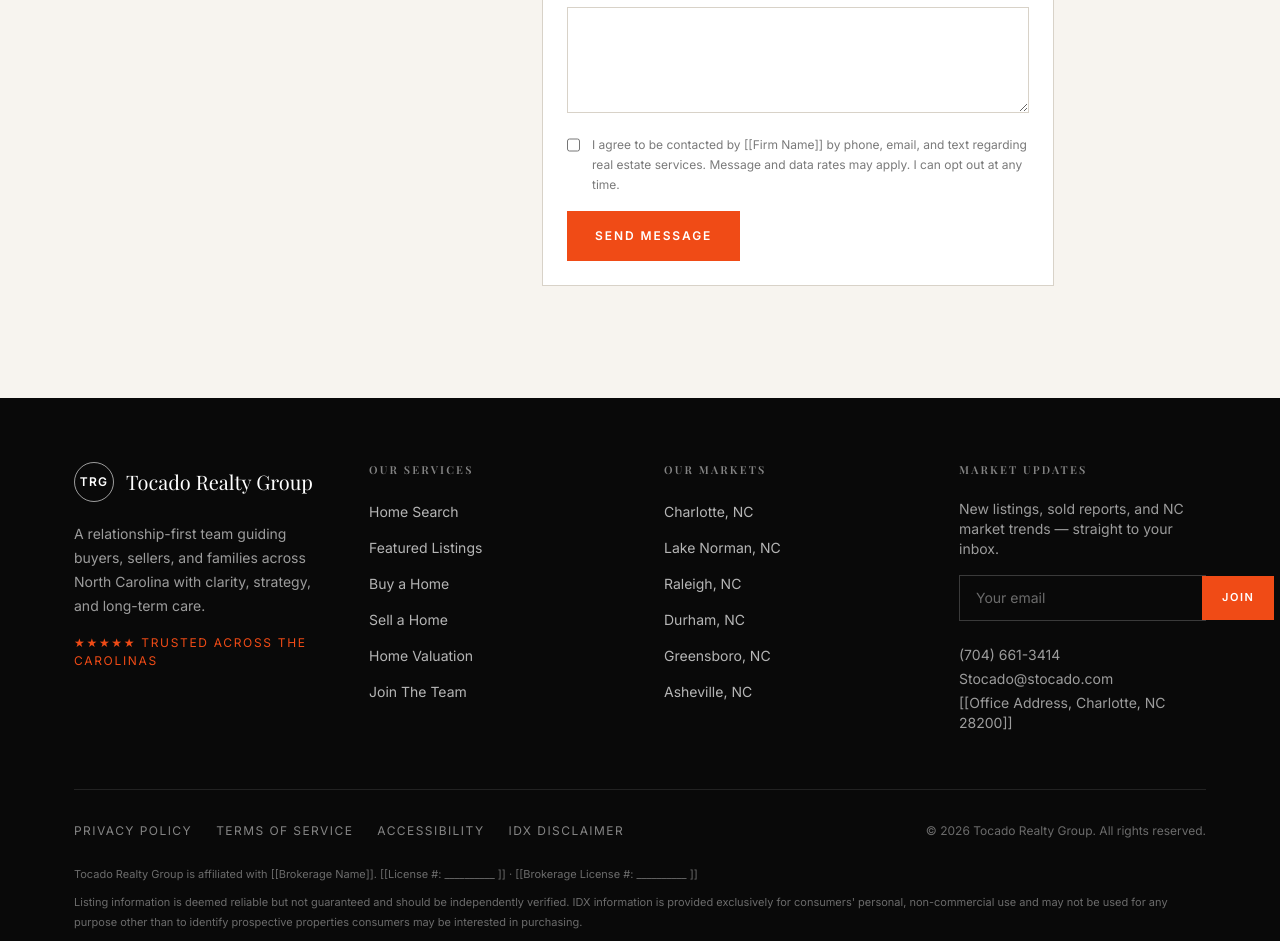
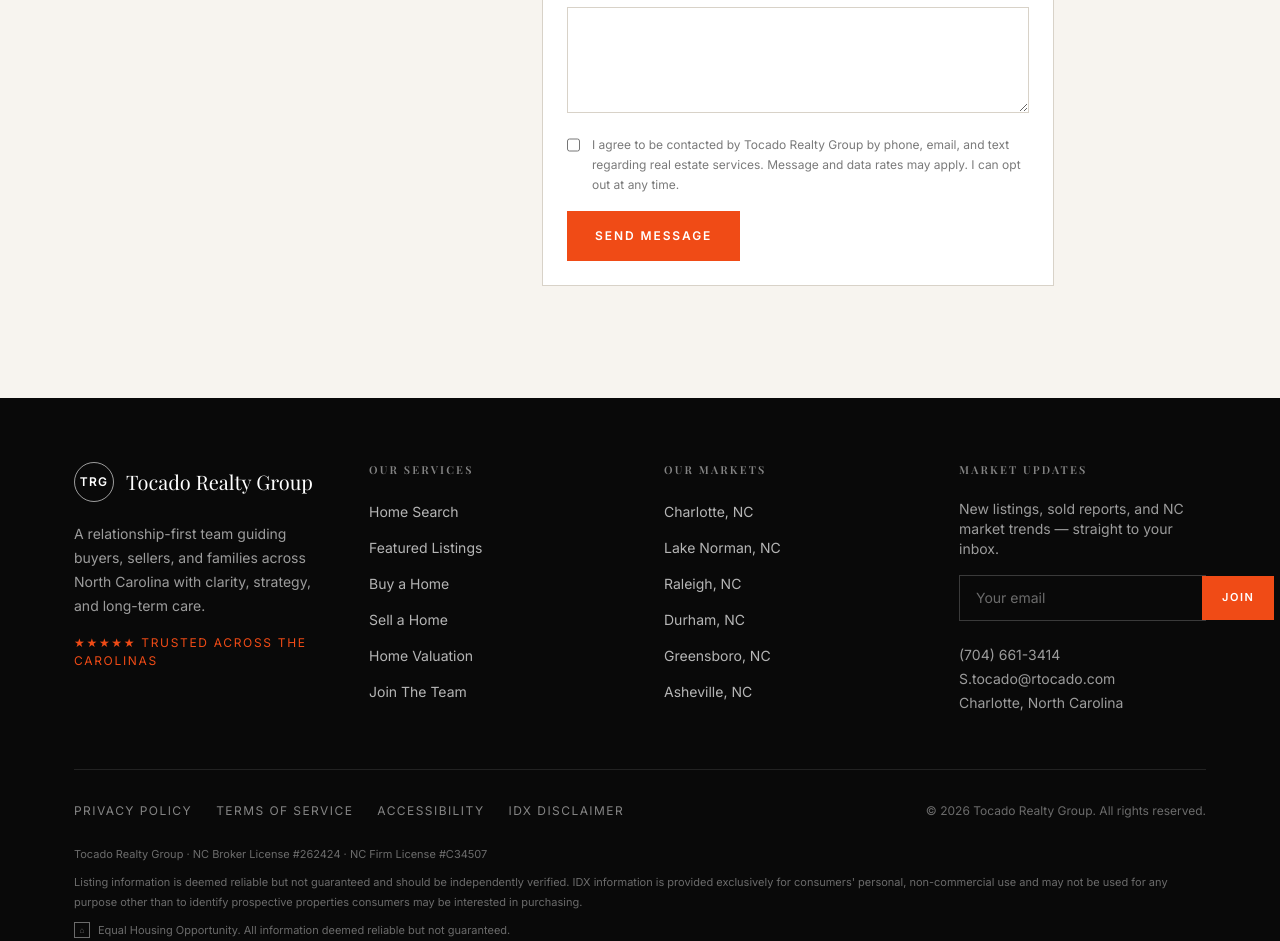
Before and after one commit to AaronPilk/Tocado-Realty-Group-, a Next.js app: page /team/stephenie-tocado in a window 1280 px wide. Shown: the part 800-1741 px from the top of the page. Built offline with nearby package versions, Linux system fonts and the light colour scheme; no server answers; a web font is replaced by a local one.

Commit message:
Real firm details, licenses, single-agent team, honest ticker

```diff
--- a/app/contact/page.tsx
+++ b/app/contact/page.tsx
@@ -49,7 +49,7 @@
                 <p className="font-medium">{siteConfig.address}</p>
               </div>
               <div className="border-t border-line pt-5 text-[12px] leading-5 text-muted">
-                {siteConfig.name} · affiliated with {siteConfig.brokerage}
+                {siteConfig.name} · {siteConfig.legal.license}
               </div>
             </div>
           </aside>
--- a/app/idx-disclaimer/page.tsx
+++ b/app/idx-disclaimer/page.tsx
@@ -23,8 +23,8 @@
       </p>
       <p>
         Listings displayed may be held by brokerage firms other than{" "}
-        {siteConfig.name} / {siteConfig.brokerage}, and are marked with the
-        appropriate attribution where required by Canopy MLS display rules.
+        {siteConfig.name}, and are marked with the appropriate attribution where
+        required by Canopy MLS display rules.
       </p>
       <p>
         Some properties which appear for sale on this website may no longer be
--- a/app/privacy-policy/page.tsx
+++ b/app/privacy-policy/page.tsx
@@ -11,7 +11,7 @@
 
 export default function PrivacyPolicyPage() {
   return (
-    <LegalPage title="Privacy Policy" updated="[[Month YYYY]]">
+    <LegalPage title="Privacy Policy" updated="June 2026">
       {/* TEMPLATE — have an attorney review before launch. */}
       <p>
         {siteConfig.name} (&quot;we,&quot; &quot;us&quot;) respects your privacy.
--- a/app/terms/page.tsx
+++ b/app/terms/page.tsx
@@ -11,7 +11,7 @@
 
 export default function TermsPage() {
   return (
-    <LegalPage title="Terms of Service" updated="[[Month YYYY]]">
+    <LegalPage title="Terms of Service" updated="June 2026">
       {/* TEMPLATE — have an attorney review before launch. */}
       <p>
         By using this website, you agree to these terms. If you do not agree,
--- a/components/home/SalesTicker.tsx
+++ b/components/home/SalesTicker.tsx
@@ -9,7 +9,7 @@
           <span key={i} className="flex items-center gap-3 text-[12px] uppercase tracking-[0.12em] text-white/70">
             <span className="text-orange">↗</span>
             <span className="font-semibold text-orange">{it.label}</span>
-            <span>· {it.address} · {it.city}, {it.state} · {it.price}</span>
+            <span>· {it.address} · {it.city}, {it.state}{it.price ? ` · ${it.price}` : ""}</span>
           </span>
         ))}
       </div>
--- a/components/layout/Footer.tsx
+++ b/components/layout/Footer.tsx
@@ -99,7 +99,7 @@
           </div>
           <div className="mt-6 space-y-2 text-[11px] leading-5 text-white/40">
             <p>
-              {siteConfig.name} is affiliated with {siteConfig.brokerage}. {siteConfig.legal.license} · {siteConfig.legal.brokerageLicense}
+              {siteConfig.name} · {siteConfig.legal.license} · {siteConfig.legal.brokerageLicense}
             </p>
             <p>{siteConfig.legal.idxDisclaimer}</p>
             <p className="flex items-center gap-2">
--- a/data/locations.ts
+++ b/data/locations.ts
@@ -18,7 +18,7 @@
     name: "Charlotte",
     state: "NC",
     serviceArea: "Charlotte & Mecklenburg County",
-    phone: "[[(704) 000-0000]]",
+    phone: "(704) 661-3414",
     blurb: "The Queen City — uptown energy, established neighborhoods, and steady appreciation.",
     description:
       "Charlotte is the anchor of our market. From historic Dilworth and Myers Park to fast-growing South End and Ballantyne, we help buyers and sellers move with strategy in one of the Southeast's strongest housing markets.",
@@ -29,7 +29,7 @@
     name: "Lake Norman",
     state: "NC",
     serviceArea: "Cornelius, Davidson, Huntersville, Mooresville",
-    phone: "[[(704) 000-0000]]",
+    phone: "(704) 661-3414",
     blurb: "Waterfront living north of Charlotte — luxury, lake access, and lifestyle.",
     description:
       "The Lake Norman towns offer waterfront estates, golf communities, and easy access to Charlotte. We specialize in pricing and marketing lake-area homes where presentation and timing drive premium results.",
@@ -40,7 +40,7 @@
     name: "Raleigh",
     state: "NC",
     serviceArea: "Raleigh & Wake County",
-    phone: "[[(919) 000-0000]]",
+    phone: "(704) 661-3414",
     blurb: "The Triangle's capital — research, talent, and relentless demand.",
     description:
       "Raleigh's mix of government, universities, and tech keeps demand high year-round. We guide relocating buyers and local sellers through a market that rewards preparation and sharp negotiation.",
@@ -51,7 +51,7 @@
     name: "Durham",
     state: "NC",
     serviceArea: "Durham & surrounding Triangle",
-    phone: "[[(919) 000-0000]]",
+    phone: "(704) 661-3414",
     blurb: "Bull City character — revitalized downtown and strong rental upside.",
     description:
       "Durham blends historic charm with new development around Duke and the Research Triangle. It's a market with real upside for buyers who move decisively and sellers who present well.",
@@ -62,7 +62,7 @@
     name: "Greensboro",
     state: "NC",
     serviceArea: "Greensboro & the Triad",
-    phone: "[[(336) 000-0000]]",
+    phone: "(704) 661-3414",
     blurb: "Triad value — affordability, space, and central NC access.",
     description:
       "Greensboro offers strong value and space for the money, with a central location connecting the Triad. We help first-time buyers and move-up families find the right fit at the right price.",
@@ -73,7 +73,7 @@
     name: "Asheville",
     state: "NC",
     serviceArea: "Asheville & Buncombe County",
-    phone: "[[(828) 000-0000]]",
+    phone: "(704) 661-3414",
     blurb: "Mountain lifestyle — second homes, character, and limited inventory.",
     description:
       "Asheville's mountain setting and lifestyle keep it competitive, with limited inventory and strong second-home demand. We position listings to stand out and help buyers win in tight conditions.",
--- a/data/mock-listings.ts
+++ b/data/mock-listings.ts
@@ -22,84 +22,84 @@
     address: "113 Cross Current Lane", city: "Belmont", state: "NC", zip: "28012", county: "Gaston",
     beds: 5, baths: 4, halfBaths: 1, sqft: 3316, propertyType: "Single Family", yearBuilt: 2018, daysOnMarket: 4,
     description: "Sample listing for preview. Elevated living in the desirable McLean South Shore waterfront community — lake access and resort-inspired amenities.",
-    treatment: "warm", featured: true, listingAgent: "Olivia Forsberg", attribution: "[[Brokerage Name]]", sourceMLS: "Preview Data",
+    treatment: "warm", featured: true, listingAgent: "Olivia Forsberg", attribution: "Tocado Realty Group", sourceMLS: "Preview Data",
   },
   {
     id: "NC-1002", mlsNumber: "4012002", status: "Active", listPrice: 324000,
     address: "649 Ainslie Downs Street", city: "Charlotte", state: "NC", zip: "28273", county: "Mecklenburg",
     beds: 2, baths: 2, halfBaths: 1, sqft: 1667, propertyType: "Townhouse", yearBuilt: 2015, daysOnMarket: 9,
     description: "Sample listing for preview. Beautifully designed end-unit townhome with added privacy and a modern, convenient layout.",
-    treatment: "charcoal", featured: true, listingAgent: "Jordan Spafan", attribution: "[[Brokerage Name]]", sourceMLS: "Preview Data",
+    treatment: "charcoal", featured: true, listingAgent: "Jordan Spafan", attribution: "Tocado Realty Group", sourceMLS: "Preview Data",
   },
   {
     id: "NC-1003", mlsNumber: "4012003", status: "Active", listPrice: 1450000,
     address: "1023 Piney Drive", city: "Monroe", state: "NC", zip: "28110", county: "Union",
     beds: 5, baths: 6, sqft: 5320, lotSizeAcres: 2.1, propertyType: "Single Family", yearBuilt: 2020, daysOnMarket: 2,
     description: "Sample listing for preview. Custom brick-and-stone estate offering resort-style living on over 2 private acres — elegant architecture throughout.",
-    treatment: "dark", featured: true, listingAgent: "Jeremy George", attribution: "[[Brokerage Name]]", sourceMLS: "Preview Data",
+    treatment: "dark", featured: true, listingAgent: "Jeremy George", attribution: "Tocado Realty Group", sourceMLS: "Preview Data",
   },
   {
     id: "NC-1004", mlsNumber: "4012004", status: "Active", listPrice: 548000,
     address: "1836 Academy Street", city: "Charlotte", state: "NC", zip: "28205", county: "Mecklenburg",
     beds: 3, baths: 2, halfBaths: 1, sqft: 1985, propertyType: "Single Family", yearBuilt: 2019, daysOnMarket: 14,
     description: "Sample listing for preview. Contemporary home boasting modern design and high-end finishes, featuring an open layout with abundant natural light.",
-    treatment: "warm", featured: true, listingAgent: "Jordan Spafan", attribution: "[[Brokerage Name]]", sourceMLS: "Preview Data",
+    treatment: "warm", featured: true, listingAgent: "Jordan Spafan", attribution: "Tocado Realty Group", sourceMLS: "Preview Data",
   },
   {
     id: "NC-1005", mlsNumber: "4012005", status: "Active", listPrice: 478000,
     address: "2016 Hemlock Trail", city: "Fort Mill", state: "SC", zip: "29708", county: "York",
     beds: 4, baths: 2, halfBaths: 1, sqft: 2766, propertyType: "Single Family", yearBuilt: 2016, daysOnMarket: 7,
     description: "Sample listing for preview. Nestled in the desirable Common Creek community, this beautifully maintained home offers timeless charm and modern comfort.",
-    treatment: "charcoal", featured: true, listingAgent: "Sean Boger", attribution: "[[Brokerage Name]]", sourceMLS: "Preview Data",
+    treatment: "charcoal", featured: true, listingAgent: "Sean Boger", attribution: "Tocado Realty Group", sourceMLS: "Preview Data",
   },
   {
     id: "NC-1006", mlsNumber: "4012006", status: "Active", listPrice: 724900,
     address: "2020 Lake Como Drive", city: "Monroe", state: "NC", zip: "28112", county: "Union",
     beds: 4, baths: 3, halfBaths: 1, sqft: 2316, propertyType: "Single Family", yearBuilt: 2017, daysOnMarket: 11,
     description: "Sample listing for preview. Beautifully designed one-story ranch home offers easy living in the desirable Crescent at Wesley Chapel community.",
-    treatment: "dark", featured: true, listingAgent: "Emily Taylor", attribution: "[[Brokerage Name]]", sourceMLS: "Preview Data",
+    treatment: "dark", featured: true, listingAgent: "Emily Taylor", attribution: "Tocado Realty Group", sourceMLS: "Preview Data",
   },
   {
     id: "NC-1007", mlsNumber: "4012007", status: "Coming Soon", listPrice: 489000,
     address: "330 Oak Street", city: "Davidson", state: "NC", zip: "28036", county: "Mecklenburg",
     beds: 3, baths: 2, sqft: 1980, propertyType: "Single Family", yearBuilt: 1998, daysOnMarket: 0,
     description: "Sample listing for preview. Classic Davidson cottage steps from Main Street with a renovated kitchen and a deep, private lot.",
-    treatment: "warm", featured: true, listingAgent: "Olivia Forsberg", attribution: "[[Brokerage Name]]", sourceMLS: "Preview Data",
+    treatment: "warm", featured: true, listingAgent: "Olivia Forsberg", attribution: "Tocado Realty Group", sourceMLS: "Preview Data",
   },
   {
     id: "NC-1008", mlsNumber: "4012008", status: "Active", listPrice: 1150000,
     address: "44 Lakeview Drive", city: "Cornelius", state: "NC", zip: "28031", county: "Mecklenburg",
     beds: 5, baths: 4, halfBaths: 1, sqft: 4210, lotSizeAcres: 0.55, propertyType: "Single Family", yearBuilt: 2009, daysOnMarket: 12,
     description: "Sample listing for preview. Lake Norman living with deeded water access, a resort-style backyard, and a main-level primary suite.",
-    treatment: "dark", featured: true, listingAgent: "Jeremy George", attribution: "[[Brokerage Name]]", sourceMLS: "Preview Data",
+    treatment: "dark", featured: true, listingAgent: "Jeremy George", attribution: "Tocado Realty Group", sourceMLS: "Preview Data",
   },
   {
     id: "NC-1009", mlsNumber: "4012009", status: "Active", listPrice: 389000,
     address: "812 Elm Court", city: "Huntersville", state: "NC", zip: "28078", county: "Mecklenburg",
     beds: 3, baths: 2, halfBaths: 1, sqft: 1740, propertyType: "Townhouse", yearBuilt: 2012, daysOnMarket: 9,
     description: "Sample listing for preview. Low-maintenance townhome minutes from town center with an open floor plan and community amenities.",
-    treatment: "charcoal", featured: true, listingAgent: "Sean Boger", attribution: "[[Brokerage Name]]", sourceMLS: "Preview Data",
+    treatment: "charcoal", featured: true, listingAgent: "Sean Boger", attribution: "Tocado Realty Group", sourceMLS: "Preview Data",
   },
   {
     id: "NC-1010", mlsNumber: "4012010", status: "Active", listPrice: 615000,
     address: "705 Waxhaw Marvin Road", city: "Waxhaw", state: "NC", zip: "28173", county: "Union",
     beds: 4, baths: 3, sqft: 2890, propertyType: "Single Family", yearBuilt: 2015, daysOnMarket: 6,
     description: "Sample listing for preview. Spacious family home in sought-after Waxhaw with a flex room, large island kitchen, and a fenced yard.",
-    treatment: "warm", featured: true, listingAgent: "Emily Taylor", attribution: "[[Brokerage Name]]", sourceMLS: "Preview Data",
+    treatment: "warm", featured: true, listingAgent: "Emily Taylor", attribution: "Tocado Realty Group", sourceMLS: "Preview Data",
   },
   {
     id: "NC-1011", mlsNumber: "4012011", status: "Active", listPrice: 299900,
     address: "118 Catawba Avenue", city: "Gastonia", state: "NC", zip: "28052", county: "Gaston",
     beds: 3, baths: 2, sqft: 1520, propertyType: "Single Family", yearBuilt: 2004, daysOnMarket: 18,
     description: "Sample listing for preview. Move-in ready ranch with great value, a level yard, and easy access to uptown Charlotte.",
-    treatment: "charcoal", featured: true, listingAgent: "Jordan Spafan", attribution: "[[Brokerage Name]]", sourceMLS: "Preview Data",
+    treatment: "charcoal", featured: true, listingAgent: "Jordan Spafan", attribution: "Tocado Realty Group", sourceMLS: "Preview Data",
   },
   {
     id: "NC-1012", mlsNumber: "4012012", status: "Active", listPrice: 1995000,
     address: "19 Harbor Point", city: "Mooresville", state: "NC", zip: "28117", county: "Iredell",
     beds: 5, baths: 5, halfBaths: 1, sqft: 5400, lotSizeAcres: 0.9, propertyType: "Single Family", yearBuilt: 2019, daysOnMarket: 3,
     description: "Sample listing for preview. Waterfront estate with private dock, infinity-edge pool, and floor-to-ceiling views of Lake Norman.",
-    treatment: "dark", featured: true, listingAgent: "Jeremy George", attribution: "[[Brokerage Name]]", sourceMLS: "Preview Data",
+    treatment: "dark", featured: true, listingAgent: "Jeremy George", attribution: "Tocado Realty Group", sourceMLS: "Preview Data",
   },
 ];
 
--- a/data/site.ts
+++ b/data/site.ts
@@ -12,15 +12,15 @@
   name: "Tocado Realty Group",
   shortName: "Tocado",
   logoMark: "TRG", // crest text until a real logo is supplied
-  brokerage: "[[Brokerage Name]]", // NC requires brokerage affiliation — still needed
+  brokerage: "Tocado Realty Group", // her own NC brokerage firm
   tagline: "Real Estate, Done With Intention.",
   marketLabel: "Serving North Carolina",
 
   // ── Contact ─────────────────────────────────────────────────
   phone: "(704) 661-3414",
   phoneHref: "tel:+17046613414",
-  email: "Stocado@stocado.com", // [[double-check spelling — Tocado vs Stocado?]]
-  address: "[[Office Address, Charlotte, NC 28200]]",
+  email: "S.tocado@rtocado.com",
+  address: "Charlotte, North Carolina", // [[add full office street address when ready]]
 
   // ── Lead delivery (Formspree → emails Stephenie) ────────────
   // 1. Make a free form at https://formspree.io (set the notification email to
@@ -38,10 +38,11 @@
     "A relationship-first team guiding buyers, sellers, and families across North Carolina with clarity, strategy, and long-term care.",
 
   // ── Social ──────────────────────────────────────────────────
+  // Leave blank to hide the icon until the account exists. Paste a URL to show it.
   social: {
-    instagram: "[[https://instagram.com/yourfirm]]",
-    facebook: "[[https://facebook.com/yourfirm]]",
-    linkedin: "[[https://linkedin.com/company/yourfirm]]",
+    instagram: "",
+    facebook: "",
+    linkedin: "",
     youtube: "",
   },
 
@@ -55,14 +56,14 @@
 
   // ── Legal / compliance (REVIEW WITH BROKER BEFORE LAUNCH) ────
   legal: {
-    license: "[[License #: __________ ]]",
-    brokerageLicense: "[[Brokerage License #: __________ ]]",
+    license: "NC Broker License #262424",
+    brokerageLicense: "NC Firm License #C34507",
     equalHousing: true,
     realtorMark: false, // only set true if legally permitted to use REALTOR®
     idxDisclaimer:
       "Listing information is deemed reliable but not guaranteed and should be independently verified. IDX information is provided exclusively for consumers' personal, non-commercial use and may not be used for any purpose other than to identify prospective properties consumers may be interested in purchasing.",
     consent:
-      "I agree to be contacted by [[Firm Name]] by phone, email, and text regarding real estate services. Message and data rates may apply. I can opt out at any time.",
+      "I agree to be contacted by Tocado Realty Group by phone, email, and text regarding real estate services. Message and data rates may apply. I can opt out at any time.",
   },
 } as const;
 
--- a/data/team.ts
+++ b/data/team.ts
@@ -11,57 +11,20 @@
   bio: string;
 };
 
-// Stephenie is real. The rest are placeholders so the grid + filters render —
-// replace or remove as the team is built out.
+// Stephenie is the firm. Add more agents here as the team grows.
 export const team: Agent[] = [
   {
     slug: "stephenie-tocado",
     name: "Stephenie Tocado",
-    title: "Founder & Lead Broker",
+    title: "Founder, Broker-in-Charge",
     office: "Charlotte",
     specialty: "Luxury",
     image: "/images/stephenie.png",
     treatment: "warm",
-    email: "[[stephenie@yourfirm.com]]",
-    phone: "[[(704) 000-0000]]",
-    bio: "With more than two decades in real estate and mortgage since 2002, Stephenie built this team on a simple standard: relationships over transactions. Licensed in North Carolina and South Carolina, she brings deep knowledge of the full transaction — from first conversation to closing table — and an obsession with the details that protect her clients.",
-  },
-  {
-    slug: "agent-two",
-    name: "[[Agent Name]]",
-    title: "Buyer's Specialist",
-    office: "Charlotte",
-    specialty: "Buying",
-    image: "",
-    treatment: "charcoal",
-    email: "[[agent@yourfirm.com]]",
-    phone: "[[(704) 000-0000]]",
-    bio: "[[Short original bio — focus, neighborhoods served, what clients say.]]",
-  },
-  {
-    slug: "agent-three",
-    name: "[[Agent Name]]",
-    title: "Listing Specialist",
-    office: "Lake Norman",
-    specialty: "Selling",
-    image: "",
-    treatment: "warm",
-    email: "[[agent@yourfirm.com]]",
-    phone: "[[(704) 000-0000]]",
-    bio: "[[Short original bio.]]",
-  },
-  {
-    slug: "agent-four",
-    name: "[[Agent Name]]",
-    title: "Relocation Advisor",
-    office: "Raleigh",
-    specialty: "Relocation",
-    image: "",
-    treatment: "charcoal",
-    email: "[[agent@yourfirm.com]]",
-    phone: "[[(919) 000-0000]]",
-    bio: "[[Short original bio.]]",
+    email: "S.tocado@rtocado.com",
+    phone: "(704) 661-3414",
+    bio: "With more than two decades in real estate and mortgage since 2002, Stephenie founded Tocado Realty Group on a simple standard: relationships over transactions. As a licensed North Carolina broker (and licensed in South Carolina), she brings deep knowledge of the full transaction — from first conversation to closing table — and an obsession with the details that protect her clients.",
   },
 ];
 
-export const teamOffices = ["All", "Charlotte", "Lake Norman", "Raleigh"];
+export const teamOffices = ["All", "Charlotte"];
```
Also changed, not shown: data/ticker.ts (+10 -8 lines).
